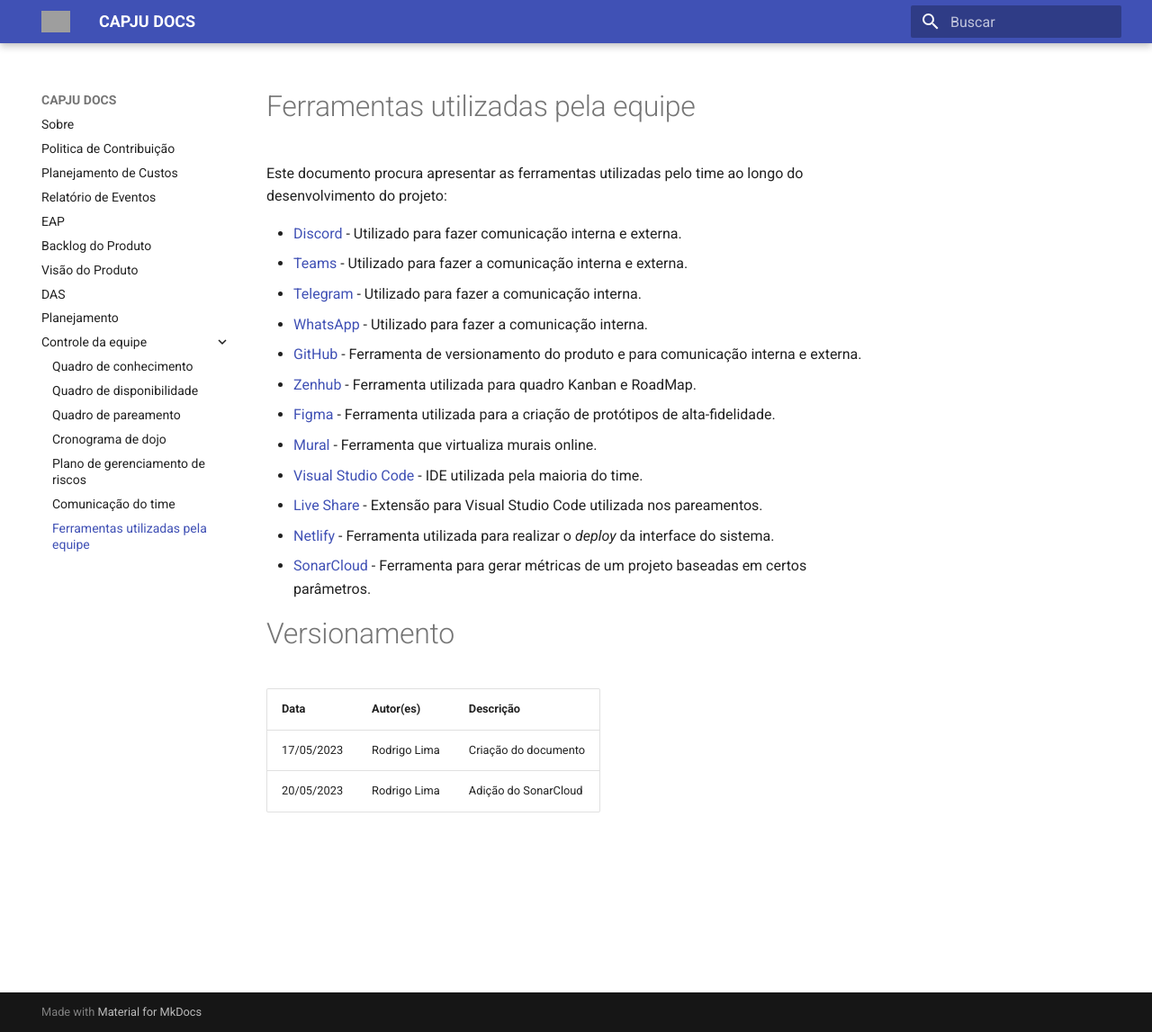
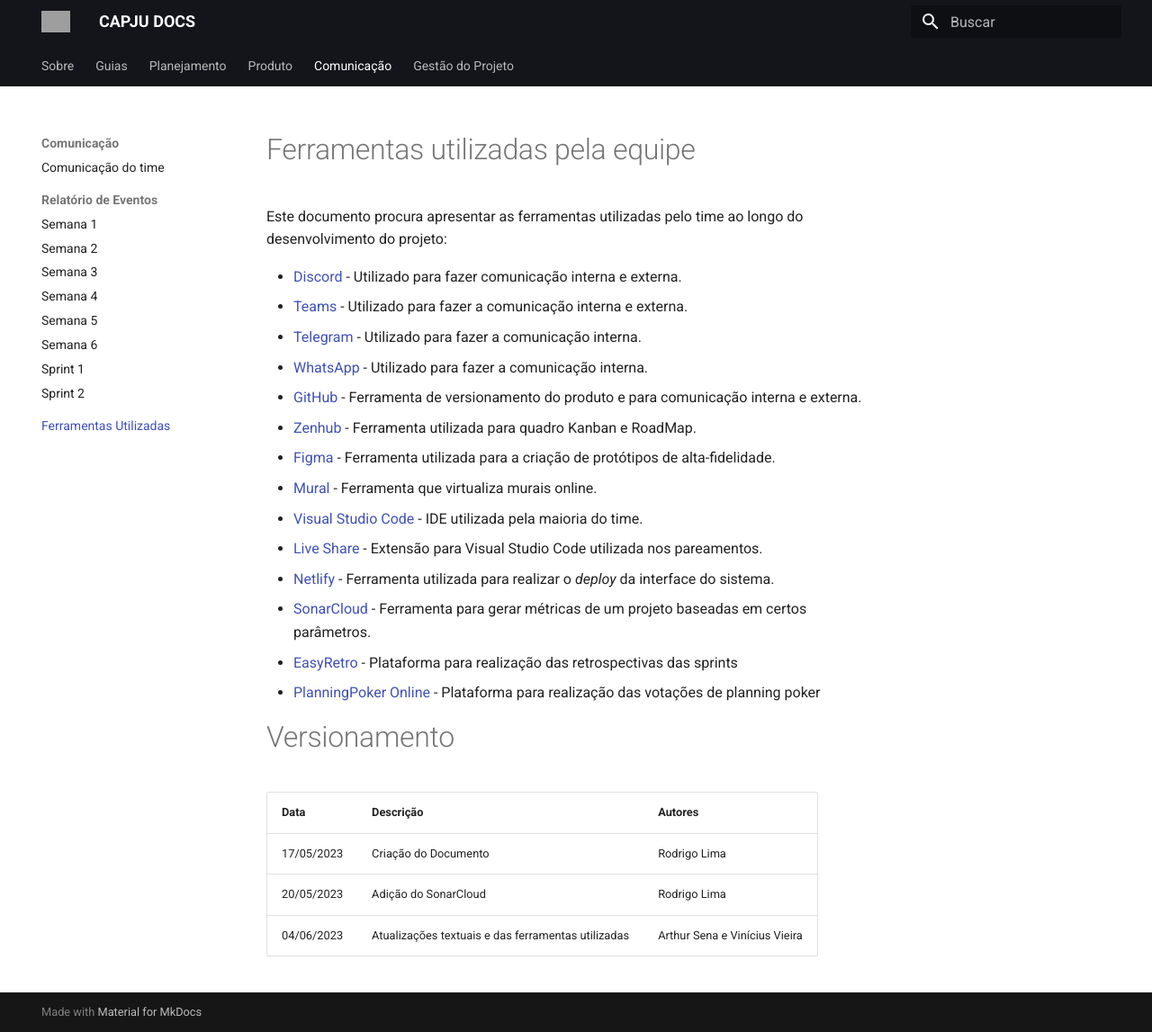
Before and after one commit to fga-eps-mds/2023-1-CAPJu-Doc, an MkDocs documentation site: the page built from docs/ferramentas_utilizadas_pela_equipe.md, in a window 1280 px wide and 1147 px high. Shown: the whole window at 90% size. Built offline with MkDocs 1.6.1 and Material for MkDocs 9.7.7, drawn with Linux system fonts in a browser that asks for light colours; grey boxes are pictures that could not be loaded.

Commit message:
(#33) - Atualizações visuais e textuais para entrega da r1
Co-authored-by: Vinícius Vieira de Souza <vd.souza1999@gmail.com>

```diff
--- a/docs/ferramentas_utilizadas_pela_equipe.md
+++ b/docs/ferramentas_utilizadas_pela_equipe.md
@@ -13,9 +13,12 @@
  - [Live Share](https://visualstudio.microsoft.com/pt-br/services/live-share/) - Extensão para Visual Studio Code utilizada nos pareamentos.
  - [Netlify](https://www.netlify.com/) - Ferramenta utilizada para realizar o *deploy* da interface do sistema.
  - [SonarCloud](https://www.sonarsource.com/products/sonarcloud/) - Ferramenta para gerar métricas de um projeto baseadas em certos parâmetros.
+ - [EasyRetro](https://easyretro.io/) - Plataforma para realização das retrospectivas das sprints
+ - [PlanningPoker Online](https://planningpokeronline.com/) - Plataforma para realização das votações de planning poker
 
 # Versionamento
-| Data | Autor(es) | Descrição |
+| Data | Descrição | Autores |
 | - | - | - |
-| 17/05/2023 | Rodrigo Lima | Criação do documento |
-| 20/05/2023 | Rodrigo Lima | Adição do SonarCloud |
+| 17/05/2023 | Criação do Documento | Rodrigo Lima |
+| 20/05/2023 | Adição do SonarCloud | Rodrigo Lima |
+| 04/06/2023 | Atualizações textuais e das ferramentas utilizadas | Arthur Sena e Vinícius Vieira |
--- a/mkdocs.yml
+++ b/mkdocs.yml
@@ -1,26 +1,52 @@
 site_name: CAPJU DOCS
 
 theme:
-    name: material
-    language: pt
-    logo: https://capju.netlify.app/assets/logo.png
-    favicon: https://capju.netlify.app/assets/logo.png
+  name: material
+  palette:
+    primary: black
+    accent: teal
+  font:
+    text: Roboto
+  language: pt
+  logo: https://capju.netlify.app/assets/logo.png
+  favicon: https://capju.netlify.app/assets/logo.png
+  features:
+    - content.code.annotate
+    - content.tabs.link
+    - header.autohide
+    - navigation.instant
+    - navigation.sections
+    - navigation.tabs
+    - navigation.top
+    - navigation.tracking
 
 nav:
-    - Sobre: index.md
-    - Politica de Contribuição: politica_de_contribuicao.md
-    - Planejamento de Custos: custos.md
-    - Relatório de Eventos: Relatórios/relatorios_do_projeto.md
-    - EAP : estrutura_analitica_do_projeto.md
-    - Backlog do Produto : backlog_do_produto.md
-    - Visão do Produto: VisaoProduto/visao_do_produto.md
-    - DAS: DAS/documento_de_arquitetura.md
-    - Planejamento: planejamento.md
-    - Controle da equipe:
-        - Quadro de conhecimento: Controle/quadro_de_conhecimento.md
-        - Quadro de disponibilidade: Controle/quadro_de_disponibilidade.md
-        - Quadro de pareamento: Controle/quadro_de_pareamento.md
-        - Cronograma de dojo: Controle/cronograma_de_dojo.md
-        - Plano de gerenciamento de riscos: plano_de_gerenciamento_de_riscos.md
-        - Comunicação do time: comunicacao.md
-        - Ferramentas utilizadas pela equipe: ferramentas_utilizadas_pela_equipe.md
+  - Sobre: index.md
+  - Guias:
+      - Politica de Contribuição: politica_de_contribuicao.md
+  - Planejamento:
+      - Planejamento: planejamento.md
+      - Quadro de conhecimento: Controle/quadro_de_conhecimento.md
+      - Quadro de disponibilidade: Controle/quadro_de_disponibilidade.md
+      - Quadro de pareamento: Controle/quadro_de_pareamento.md
+      - Cronograma de dojo: Controle/cronograma_de_dojo.md
+  - Produto:
+      - Visão do Produto: VisaoProduto/visao_do_produto.md
+      - Backlog do Produto: backlog_do_produto.md
+  - Comunicação:
+      - Comunicação do time: comunicacao.md
+      - Relatório de Eventos:
+        - Semana 1: Relatórios/semana1.md
+        - Semana 2: Relatórios/semana2.md
+        - Semana 3: Relatórios/semana3.md
+        - Semana 4: Relatórios/semana4.md
+        - Semana 5: Relatórios/semana5.md
+        - Semana 6: Relatórios/semana6.md
+        - Sprint 1: Relatórios/sprint1.md
+        - Sprint 2: Relatórios/sprint2.md
+      - Ferramentas Utilizadas: ferramentas_utilizadas_pela_equipe.md
+  - Gestão do Projeto:
+      - EAP: estrutura_analitica_do_projeto.md
+      - Estimativa de Custos: custos.md
+      - Gerenciamento de Riscos: plano_de_gerenciamento_de_riscos.md
+      - DAS: DAS/documento_de_arquitetura.md
```
Also changed, not shown: docs/Relatórios/relatorios_do_projeto.md (deleted, +0 -17 lines), docs/index.md (+30 -40 lines).
